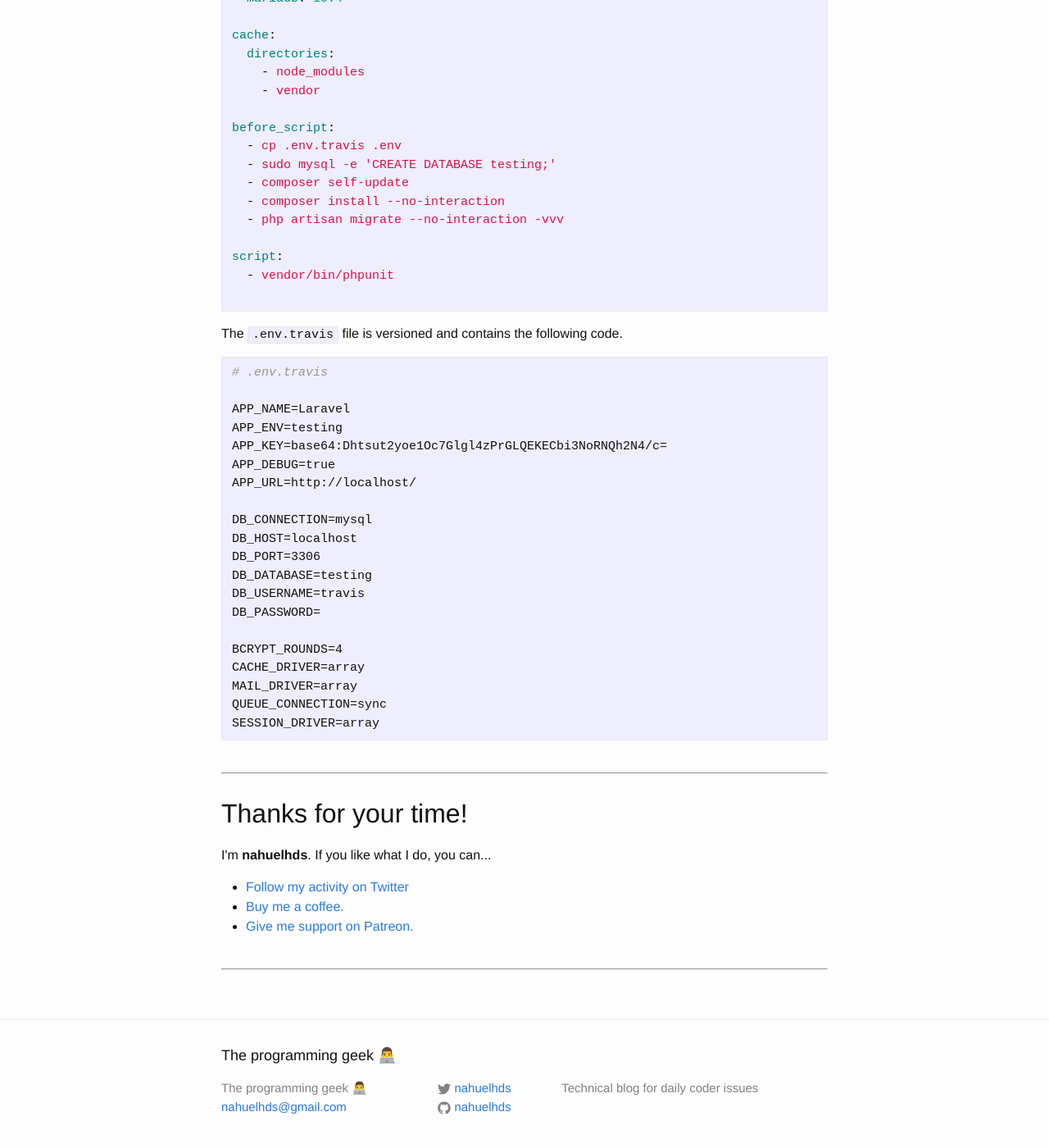
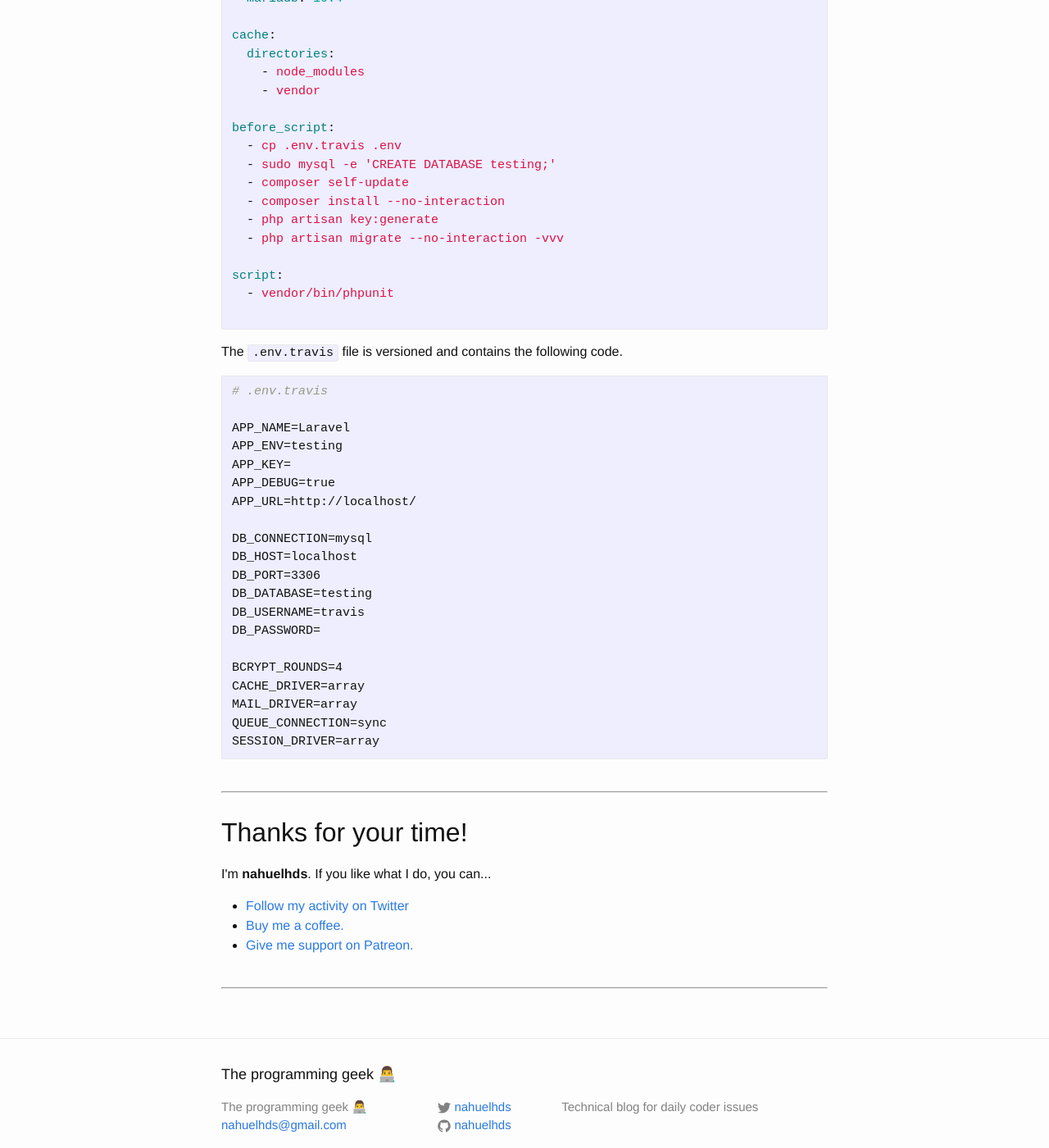
Before and after one commit to nahuelhds/nahuelhds.github.io, a Jekyll site: the page built from _posts/2019-07-21-Travis-CI-Basic-Laravel-configuration.md, in a window 1280 px wide and 1400 px high, scrolled down 527 px. Shown: the whole window at 82% size. Built offline with Jekyll 4.4.1, drawn with Linux system fonts in a browser that asks for light colours; comment, search, counter and statistics services are not loaded.

Commit message:
Key generate

```diff
--- a/_posts/2019-07-21-Travis-CI-Basic-Laravel-configuration.md
+++ b/_posts/2019-07-21-Travis-CI-Basic-Laravel-configuration.md
@@ -35,6 +35,7 @@ before_script:
   - sudo mysql -e 'CREATE DATABASE testing;'
   - composer self-update
   - composer install --no-interaction
+  - php artisan key:generate
   - php artisan migrate --no-interaction -vvv
 
 script:
@@ -49,7 +50,7 @@ The `.env.travis` file is versioned and contains the following code.
 
 APP_NAME=Laravel
 APP_ENV=testing
-APP_KEY=base64:Dhtsut2yoe1Oc7Glgl4zPrGLQEKECbi3NoRNQh2N4/c=
+APP_KEY=
 APP_DEBUG=true
 APP_URL=http://localhost/
 
```
